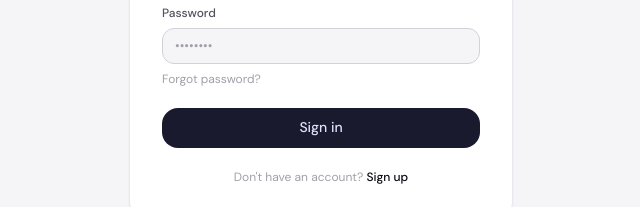
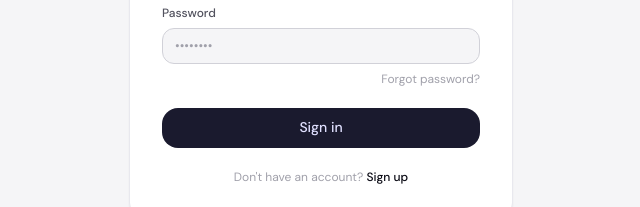
Before and after one commit to cqollo/pulse-crm, a Next.js app: page /auth/login in a window 1280 px wide. Shown: the part 414-621 px from the top of the page, without its empty margins (319-959 px from the left). Built offline with nearby package versions, Linux system fonts and the light colour scheme.

Commit message:
changed placement of 'forgot password link'

```diff
--- a/app/auth/login/page.tsx
+++ b/app/auth/login/page.tsx
@@ -75,7 +75,7 @@ export default function LoginPage() {
             onKeyDown={e => e.key === 'Enter' && submit()}
             autoComplete="current-password"
           />
-          <Link href="/auth/reset" className="text-[12px] text-[var(--ink-3)] hover:text-[var(--ink)]">
+          <Link href="/auth/reset" className="text-[12px] text-[var(--ink-3)] hover:text-[var(--ink)] marker:transition-colors text-right w-full block">
               Forgot password?
             </Link>
         </div>
```
